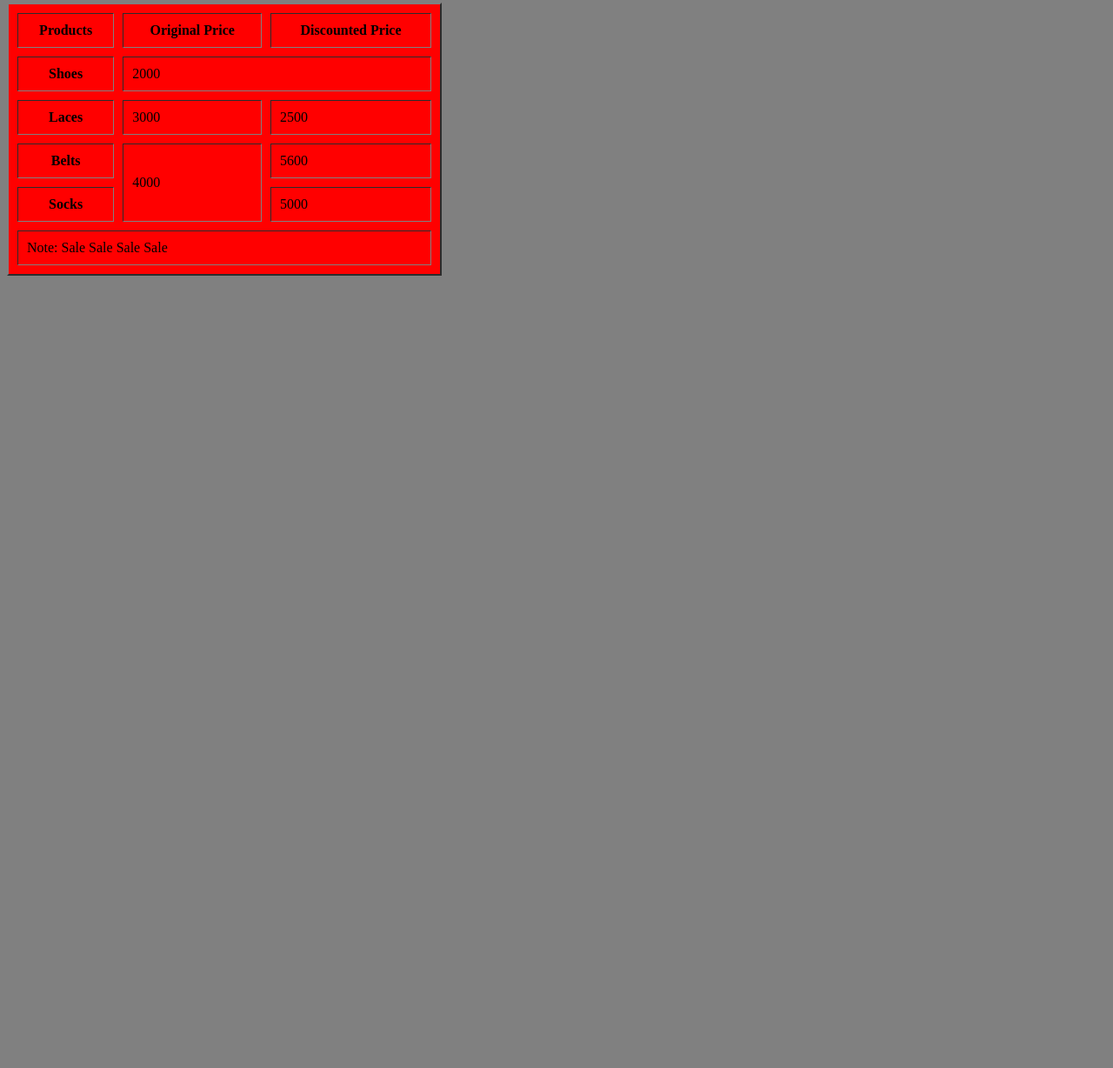
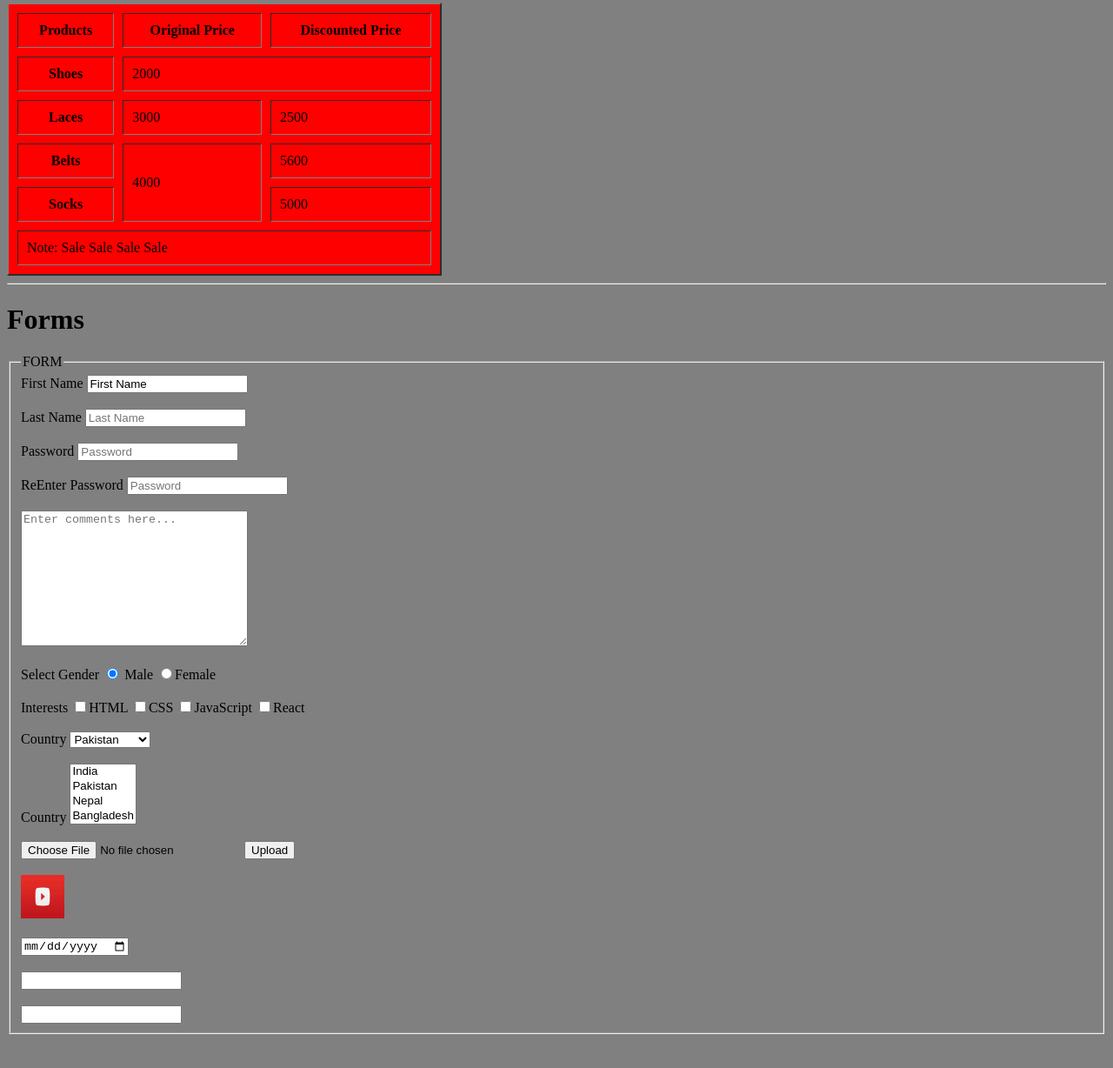
Before and after one commit to salmansaleempiaic/html5-tutorial, a plain HTML site: page index.html in a window 1280 px wide. Shown: the part 7747-8975 px from the top of the page at 87% size. Before the commit the page ends 8072 px from the top, so only its background shows below. Drawn offline with Linux system fonts and the light colour scheme; grey boxes are pictures that could not be loaded.

Commit message:
Update index.html

```diff
--- a/index.html
+++ b/index.html
@@ -347,5 +347,128 @@
         </tr>
       </tfoot>
     </table>
+    <hr />
+    <h1>Forms</h1>
+    <form action="" method="GET">
+        <fieldset>
+            <legend>FORM</legend>
+      <label for="firstname">First Name</label>
+      <input
+        type="text"
+        name="firstname"
+        id="firstname"
+        size="20"
+        maxlength="10"
+        value="First Name"
+        required
+      />
+      <br />
+      <br />
+      <label for="lastname">Last Name</label>
+      <input
+        type="text"
+        name="lastname"
+        id="lastname"
+        size="20"
+        maxlength="10"
+        placeholder="Last Name"
+      />
+      <br />
+      <br />
+      <label for="password">Password</label>
+      <input
+        type="password"
+        name="password"
+        id="password"
+        size="20"
+        maxlength="10"
+        placeholder="Password"
+      />
+      <br />
+      <br />
+      <label for="reenterp">ReEnter Password</label>
+      <input
+        type="password"
+        name="password"
+        id="reenterp"
+        size="20"
+        maxlength="10"
+        placeholder="Password"
+      />
+      <br />
+      <br />
+      <textarea
+        name=""
+        id=""
+        cols="30"
+        rows="10"
+        placeholder="Enter comments here..."
+        maxlength="10"
+      ></textarea>
+      <br />
+      <br />
+      <label for="">Select Gender</label>
+      <label for=male"">
+        <input type="radio" name="gender" id="male" checked value="male" />
+        Male</label
+      >
+      <label for="female">
+        <input type="radio" name="gender" id="female" value="female" />Female</label
+      >
+      <br />
+      <br />
+      <label for="">Interests</label>
+      <input type="checkbox" name="language" id="" value="html" />HTML
+      <input type="checkbox" name="language" id="" value="css" />CSS
+      <input type="checkbox" name="language" id="" value="js" />JavaScript
+      <input type="checkbox" name="language" id="" value="react" />React
+      <br />
+      <br />
+      <label for="">Country</label>
+      <select name="countries" id="">
+        <option value="pakistan">Pakistan</option>
+        <option value="india">India</option>
+        <option value="nepal">Nepal</option>
+        <option value="bangladesh">Bangladesh</option>
+        <option value="bhutan">Bhutan</option>
+      </select>
+      <br />
+      <br />
+      <label for="">Country</label>
+      <select name="countries" id="" multiple>
+        <option value="india">India</option>
+        <option value="Pakistan">Pakistan</option>
+        <option value="nepal">Nepal</option>
+        <option value="bangladesh">Bangladesh</option>
+        <option value="bhutan">Bhutan</option>
+      </select>
+      <br />
+      <br />
+      <input type="file" name="" id="" />
+      <input type="submit" value="Upload" />
+      <br />
+      <br />
+      <input
+        type="image"
+        src="/images/youtube.jpg"
+        alt=""
+        width="50px"
+        height="50px"
+      />
+      <br />
+      <br />
+      <input type="date" name="" id="">
+      <br>
+      <br>
+      <input type="email" name="" id="">
+      <br />
+      <br />
+      <input type="url" name="" id="">
+    </fieldset>
+    </form>
+    <!--Comments-->
+    <div></div>
+    <span></span>
+    <iframe src="https://www.google.com/maps/place/Khokar+Town,+Faisalabad,+Punjab,+Pakistan/@31.4117163,73.020863,17z/data=!3m1!4b1!4m5!3m4!1s0x3922433de0926c51:0x4eaa3a8d0a2102b6!8m2!3d31.412009!4d73.023186" frameborder="0" height="500" width="500"></iframe>
   </body>
 </html>
```
